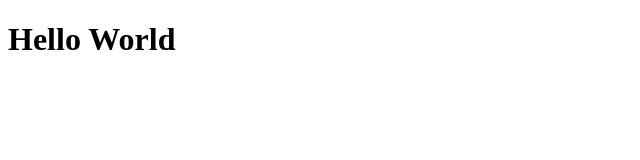
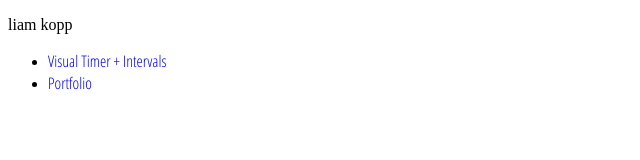
Before and after one commit to liamkopp/liamkopp.github.io, a plain HTML site: page index.html in a window 1280 px wide. Shown: the whole page, without its empty margins (0-640 px from the left). Drawn offline with Linux system fonts and the light colour scheme.

Commit message:
links to portfolio, project

```diff
--- a/index.html
+++ b/index.html
@@ -1,6 +1,14 @@
 <!DOCTYPE html>
 <html>
+	<head>
+		<link href="https://fonts.googleapis.com/css?family=Open+Sans+Condensed:300" rel="stylesheet">
+		<link href="style.css" rel="stylesheet">
+	</head>
 	<body>
-		<h1>Hello World</h1>
+		<p>liam kopp</p>
+		<ul>
+			<li><a href="https://liamkopp.github.io/visual-countdown-intervals/">Visual Timer + Intervals</a></li>
+			<li><a href="https://liamkopp.github.io/portfolio.pdf">Portfolio</a></li>
+		</ul>
 	</body>
 </html>
--- /dev/null
+++ b/style.css
@@ -0,0 +1,10 @@
+a {
+	font-family: "Open Sans Condensed", sans-serif;
+	text-decoration: none;
+}
+a:visited {
+	color: black;
+}
+a:hover {
+	text-decoration: underline;
+}
```
